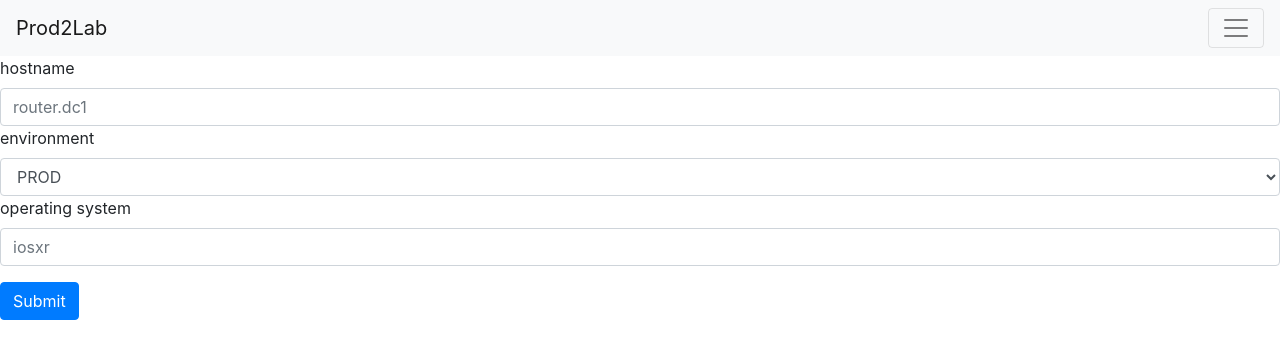
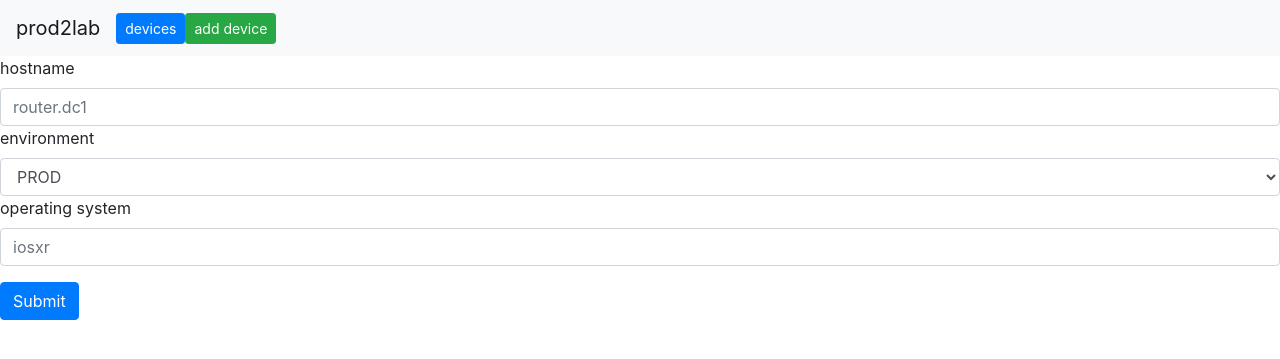
Before and after one commit to netdevops/prod2lab, a Django app: page /devices/add/ in a window 1280 px wide. Shown: the top 359 px of the page. Run offline with Django 3.2, Linux system fonts and the light colour scheme; some libraries are stand-ins or nearby versions.

Commit message:
crud operations on devices

```diff
--- a/lab/urls.py
+++ b/lab/urls.py
@@ -6,7 +6,7 @@ urlpatterns = [
     path('devices/', views.devices, name='devices'),
     path('devices/add/', views.device_add, name='add_device'),
     path('devices/<int:id>/', views.device, name='device'),
-    path('devices/<int:id>/modify/', views.device_modify, name='modify_device'),
+    path('devices/<int:id>/modify/', views.device, name='modify_device'),
     path('devices/<int:id>/delete/', views.device_delete, name='delete_device'),
     path('devices/<int:id>/interface/add/', views.interface_add, name='add_interface'),
     path('devices/<int:id>/interface/modify/', views.interface_modify, name='modify_interface'),
--- a/lab/views.py
+++ b/lab/views.py
@@ -10,20 +10,32 @@ def devices(request, id=None):
 
 def device(request, id=None):
     device = Device.objects.get(id=id)
+    if request.method == 'POST':
+        if request.POST['device']:
+            device.device = request.POST['device']
+        if request.POST['environment']:
+            device.environment = request.POST['environment']
+        if request.POST['os_type']:
+            device.os_type = request.POST['os_type']
+        device.save()
     context = {'device': device}
     return render(request, 'lab/device.html', context)
 
-def device_add(request):
-    context = {'device': None}
-    return render(request, 'lab/device.html', context)
+def device_add(request, device=None):
+    if request.method == 'POST':
+        device = Device.objects.create(device=request.POST['device'],
+                                       environment=request.POST['environment'],
+                                       os_type=request.POST['os_type'])
 
-def device_modify(request, id=None):
-    device = Device.objects.get(id=id)
     context = {'device': device}
     return render(request, 'lab/device.html', context)
 
 def device_delete(request, id=None):
-    return HttpResponse('<html><body>Delete Device</body></html>')
+    device = Device.objects.get(id=id)
+    device_name = device.device
+    context = {'device': device_name}
+    device.delete()
+    return render(request, 'lab/delete_device.html', context)
 
 def interface_add(request):
     return HttpResponse('<html><body>Add Interface</body></html>')
--- a/templates/base.html
+++ b/templates/base.html
@@ -4,20 +4,19 @@
         <meta charset="utf-8">
         <meta name="viewport" content="width=device-width, initial-scale=1, shrink-to-fit=no">
         <link rel="stylesheet" href="https://stackpath.bootstrapcdn.com/bootstrap/4.3.1/css/bootstrap.min.css" integrity="sha384-ggOyR0iXCbMQv3Xipma34MD+dH/1fQ784/j6cY/iJTQUOhcWr7x9JvoRxT2MZw1T" crossorigin="anonymous">
-        <title>Prod2Lab</title>
+        <title>prod2lab</title>
     </head>
     <body>
-        <nav class="navbar navbar-light bg-light">
-            <a class="navbar-brand" href="/">Prod2Lab</a>
-            <button class="navbar-toggler" type="button" data-toggle="collapse" data-target="#navbarNav" aria-controls="navbarNav" aria-expanded="false" aria-label="Toggle navigation">
+        <nav class="navbar navbar-expand-lg navbar-light bg-light">
+            <a class="navbar-brand" href="/">prod2lab</a>
+            <button class="navbar-toggler" type="button" data-toggle="collapse" data-target="#navbarNavAltMarkup" aria-controls="navbarNavAltMarkup" aria-expanded="false" aria-label="Toggle navigation">
                 <span class="navbar-toggler-icon"></span>
             </button>
-            <div class="collapse navbar-collapse" id="navbarNav">
-                <ul class="navbar-nav">
-                    <li class="nav-item">
-                        <a class="nav-link" href="/devices/">Devices</a>
-                    </li>
-                </ul>
+            <div class="collapse navbar-collapse" id="navbarNavAltMarkup">
+                <div class="navbar-nav">
+                    <a href="/devices/" type="button" class="btn btn-primary btn-sm nav-item">devices</a>
+                    <a href="/devices/add/" type="button" class="btn btn-success btn-sm nav-item">add device</a>
+                </div>
             </div>
         </nav>
         {% block content %}
--- a/templates/lab/device.html
+++ b/templates/lab/device.html
@@ -2,31 +2,33 @@
 
 {% block content %}
 {%   if device %}
-<form>
+<form method="POST">
+        {% csrf_token %}
         <div class="form-group">
             <label for="hostname">hostname</label>
-            <input class="form-control" type="text" placeholder="{{ device.device }}">
+            <input class="form-control" type="text" name="device" placeholder="{{ device.device }}">
             <label for="environment">environment</label>
-            <select class="form-control">
+            <select name="environment" class="form-control">
                     <option>{{ device.environment }}</option>
             </select>
             <label for="os_type">operating system</label>
-            <input class="form-control" type="text" placeholder="{{ device.os_type }}">
+            <input class="form-control" type="text" name="os_type" placeholder="{{ device.os_type }}">
         </div>
         <button type="submit" class="btn btn-primary">Submit</button>
 </form>
 {%   else %}
-<form>
+<form method="POST">
+        {% csrf_token %}
         <div class="form-group">
             <label for="hostname">hostname</label>
-            <input class="form-control" type="text" placeholder="router.dc1">
-            <label for="environment">environment</label>
-            <select class="form-control">
-                    <option>PROD</option>
-                    <option>LAB</option>
+            <input class="form-control" type="text" name="device" placeholder="router.dc1">
+            <label  for="environment">environment</label>
+            <select name="environment" class="form-control">
+                    <option value="PROD">PROD</option>
+                    <option value="LAB">LAB</option>
             </select>
             <label for="os_type">operating system</label>
-            <input class="form-control" type="text" placeholder="iosxr">
+            <input name="os_type" class="form-control" type="text" placeholder="iosxr">
         </div>
         <button type="submit" class="btn btn-primary">Submit</button>
 </form>
--- a/templates/lab/devices.html
+++ b/templates/lab/devices.html
@@ -21,8 +21,7 @@
             <td>{{ item.os_type }}</td>
             <td>
                 <div class="btn-group">
-                    <button type="button" class="btn btn-danger">{{ item.device }} options</button>
-                    <button type="button" class="btn btn-danger dropdown-toggle dropdown-toggle-split" data-toggle="dropdown" aria-haspopup="true" aria-expanded="false">
+                    <button type="button" class="btn btn-primary dropdown-toggle dropdown-toggle-split btn-sm" data-toggle="dropdown" aria-haspopup="true" aria-expanded="false">
                         <span class="sr-only">Toggle Dropdown</span>
                     </button>
                     <div class="dropdown-menu">
```
Also changed, not shown: templates/lab/delete_device.html (added, +22 -0 lines).
